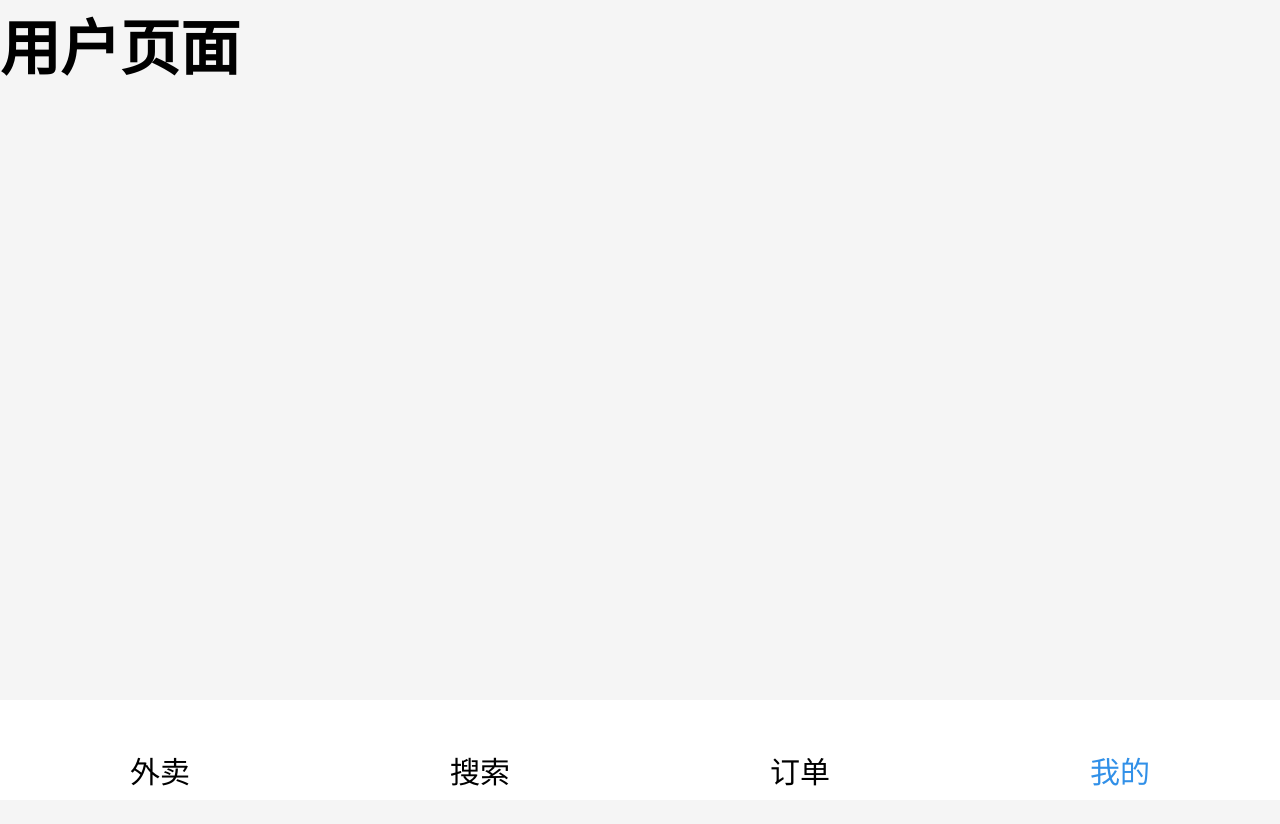
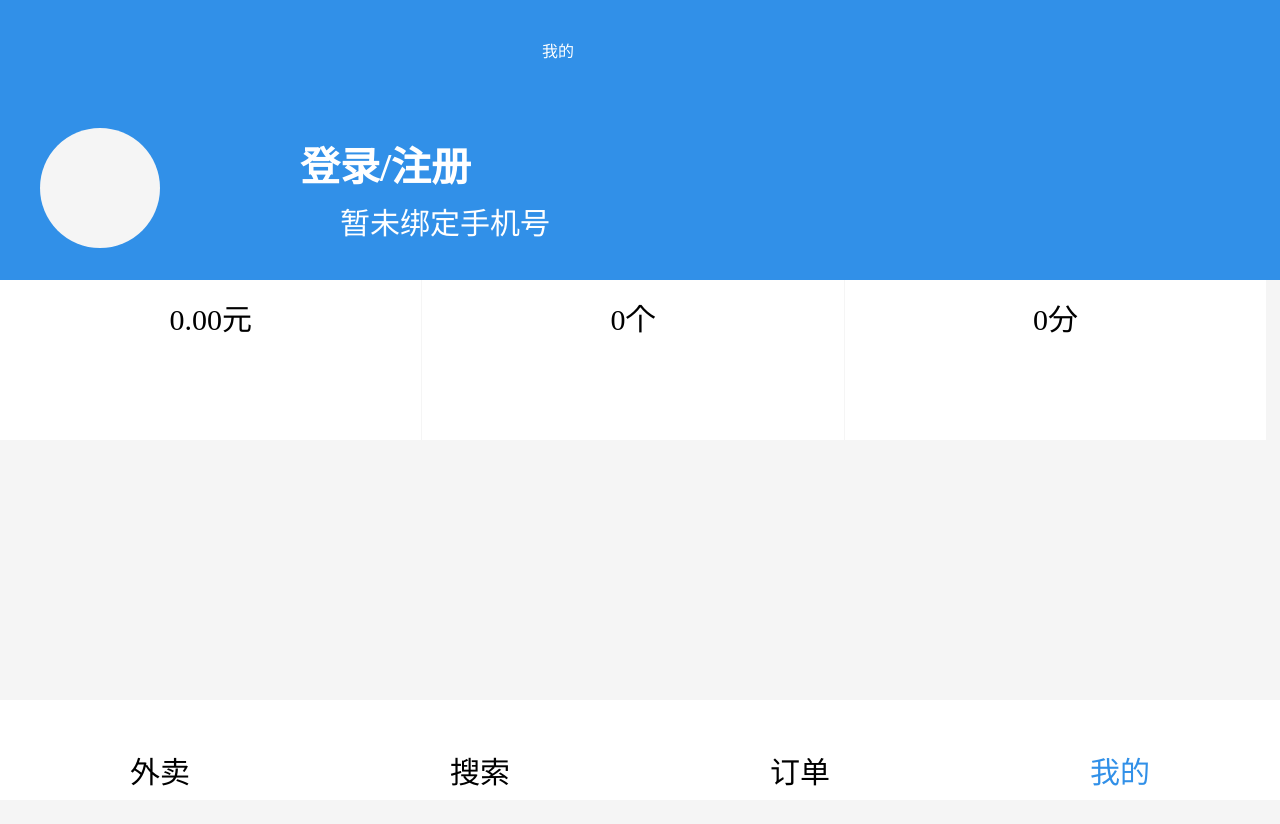
Before and after one commit to fanyanke/elm-app, a Vue app: page /user in a window 1280 px wide. Shown: the top 824 px of the page. Before the commit the page ends 800 px from the top, so only its background shows below. Built offline with nearby package versions, Linux system fonts and the light colour scheme.

Commit message:
用户界面静态
暂停

```diff
--- a/index.html
+++ b/index.html
@@ -9,7 +9,7 @@
   <body>
     <div id="app"></div>
 
-    <script src="//at.alicdn.com/t/c/font_4408477_paouun9fcca.js"></script>
+    <script src="//at.alicdn.com/t/c/font_4408477_7chqzyvkjo2.js"></script>
     <script type="module" src="/src/main.ts"></script>
   </body>
 </html>
--- a/src/views/Shop.vue
+++ b/src/views/Shop.vue
@@ -87,6 +87,36 @@
         </svg>
         <span> 商家详情 </span>
       </div>
+
+      <div class="active">
+        <h3>活动与属性</h3>
+        <div class="msg">
+          <ul>
+            <li v-for="active in activities" :key="active.id">
+              {{ active?.description }}
+            </li>
+            <li v-for="support in supports" :key="support.id">
+              {{ support?.description }}
+            </li>
+          </ul>
+        </div>
+      </div>
+      <div class="safety">
+        <h3>食品监督安全公示</h3>
+        <div class="msg">
+          <ul>
+            <li></li>
+          </ul>
+        </div>
+      </div>
+      <div class="merchant-msg">
+        <h3>商家信息</h3>
+        <div class="msg">
+          <ul>
+            <li></li>
+          </ul>
+        </div>
+      </div>
     </el-drawer>
   </div>
 </template>
@@ -106,10 +136,12 @@ let latitude = geohash[0]
 let longitude = geohash[1]
 
 let activities = ref([])
+let supports = ref([])
 
 const getMerchantMesData = async () => {
   await merchantStore.getMerchantDetail(route.query.id, { latitude, longitude })
   activities.value = merchantStore.merchantDetail.activities
+  supports.value = merchantStore.merchantDetail.supports
 }
 const detail = () => {
   drawer.value = true
@@ -201,7 +233,7 @@ getMerchantMesData()
     height: 1rem;
     background-color: #fff;
     align-items: center;
-    border-bottom: 1px solid #ccc;
+    border-bottom: 0.02rem solid #ccc;
     div {
       height: 50%;
       padding: 0 5px;
@@ -209,7 +241,7 @@ getMerchantMesData()
 
     .active {
       color: #3190e8;
-      border-bottom: 1px solid #3190e8;
+      border-bottom: 0.02rem solid #3190e8;
     }
   }
   .food-container {
@@ -227,7 +259,10 @@ getMerchantMesData()
   }
   :deep(.el-drawer__body) {
     padding: 0;
+    background-color: #f5f5f5;
   }
+
+  .drawer {
     .comm-header {
       position: fixed;
       top: 0;
@@ -246,7 +281,40 @@ getMerchantMesData()
       span {
         width: 80%;
         text-align: center;
-      font-size: 16px;
+        font-size: 0.32rem;
+      }
+    }
+
+    .active,
+    .safety,
+    .merchant-msg {
+      width: 100%;
+      margin-bottom: 0.2rem;
+      background-color: #fff;
+      h3 {
+        font-weight: 400;
+      }
+      padding: 0 0.2rem;
+      h3 {
+        border-bottom: 1px solid #f5f5f5;
+        height: 0.8rem;
+        line-height: 0.8rem;
+      }
+      .msg {
+        ul {
+          display: flex;
+          flex-flow: column;
+          justify-content: space-evenly;
+          li {
+            height: 0.6rem;
+            font-size: 0.26rem;
+            margin-left: 0.2rem;
+          }
+        }
+      }
+    }
+    .active {
+      margin-top: 1.2rem;
     }
   }
 }
--- a/src/views/User.vue
+++ b/src/views/User.vue
@@ -1,9 +1,114 @@
 <template>
   <div class="user-page">
-    <h1>用户页面</h1>
+    <comm-header title="我的"></comm-header>
+    <div class="user-msg margin-header" @click="$router.push('/login')">
+      <div class="show">
+        <div class="avatar">
+          <svg class="icon user-default" aria-hidden="true">
+            <use xlink:href="#icon-icon-test"></use>
+          </svg>
+        </div>
+        <div class="user">
+          <div class="name">
+            <span>登录/注册</span>
+            <p>
+              <svg class="icon" aria-hidden="true">
+                <use xlink:href="#icon-shouji"></use>
+              </svg>
+              <span>暂未绑定手机号</span>
+            </p>
+          </div>
+          <div class="detail">
+            <svg class="icon" aria-hidden="true">
+              <use xlink:href="#icon-youjiantou"></use>
+            </svg>
+          </div>
+        </div>
+      </div>
+    </div>
+    <div class="wallet">
+      <div class="balance">0.00元</div>
+      <div class="discounts">0个</div>
+      <div class="integral">0分</div>
+    </div>
   </div>
 </template>
 
-<script setup lang="ts"></script>
+<script setup lang="ts">
+import CommHeader from '@/components/headers/CommHeader.vue'
+</script>
 
-<style scoped lang="scss"></style>
+<style scoped lang="scss">
+.user-page {
+  .user-msg {
+    background-color: #3190e8;
+    height: 1.8rem;
+    display: flex;
+    align-items: end;
+    .show {
+      padding: 0 0.4rem 0.3rem;
+      display: flex;
+      align-items: center;
+      width: 100%;
+      .avatar {
+        width: 20%;
+      }
+
+      .user-default {
+        background-color: #f5f5f5;
+        border-radius: 50%;
+        width: 1.2rem;
+        height: 1.2rem;
+      }
+      .user {
+        display: flex;
+        margin-left: 0.2rem;
+        color: #fff;
+        width: 77%;
+        align-items: center;
+        justify-content: space-between;
+        .name {
+          display: flex;
+          flex-direction: column;
+          align-items: start;
+          .icon {
+            width: 0.4rem;
+            height: 0.4rem;
+            border-radius: 0;
+            margin-right: 0.08rem;
+          }
+          & > span {
+            font-size: 0.4rem;
+            font-weight: 800;
+            margin-bottom: 0.06rem;
+          }
+          p {
+            margin-left: -0.08rem;
+            display: flex;
+            align-items: center;
+          }
+        }
+
+        .detail {
+          .icon {
+            height: 0.4rem;
+            width: 0.4rem;
+          }
+        }
+      }
+    }
+  }
+  .wallet{
+    display: flex;
+    div{
+      width: 33%;
+      background-color: #fff;
+      height: 1.6rem;
+      text-align: center;
+      line-height: 80px;
+      border-right: 1px solid #f5f5f5;
+    }
+
+  }
+}
+</style>
```
Lines whose indentation alone changed are shown as unchanged.
